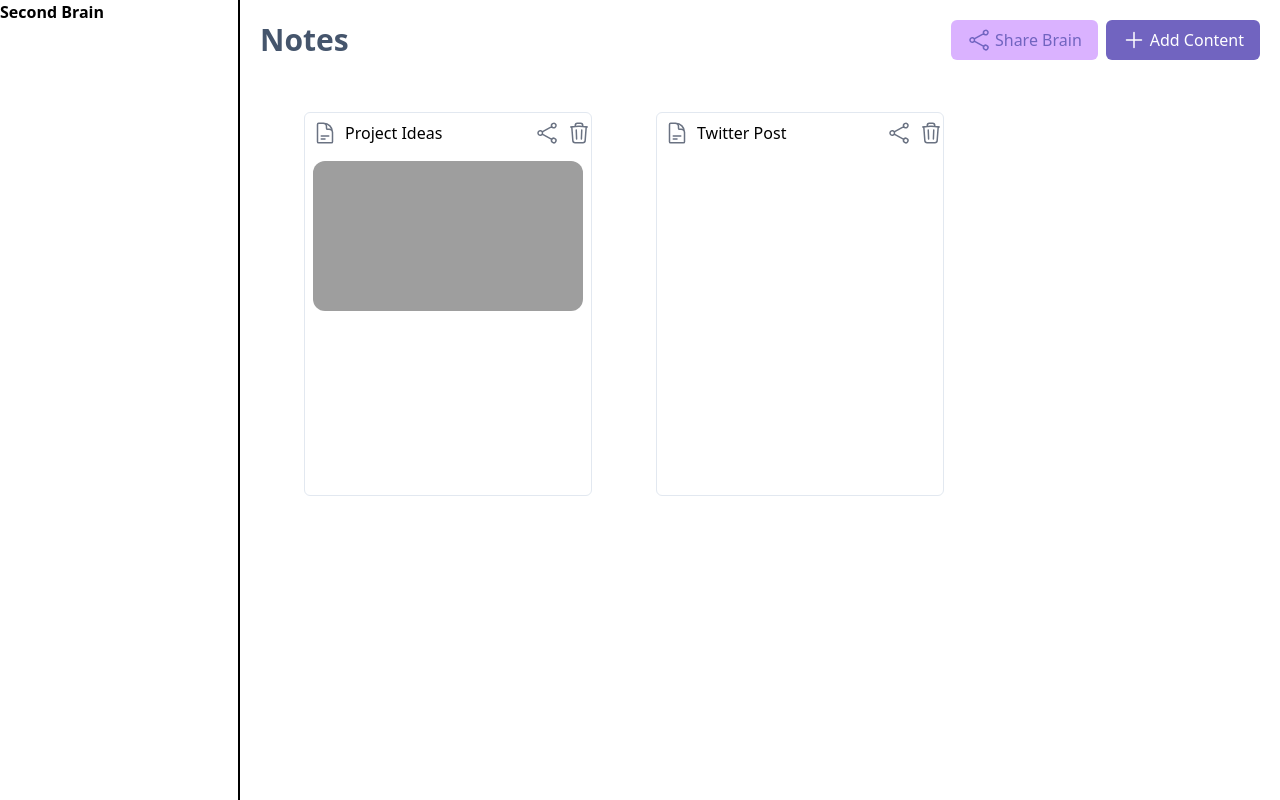
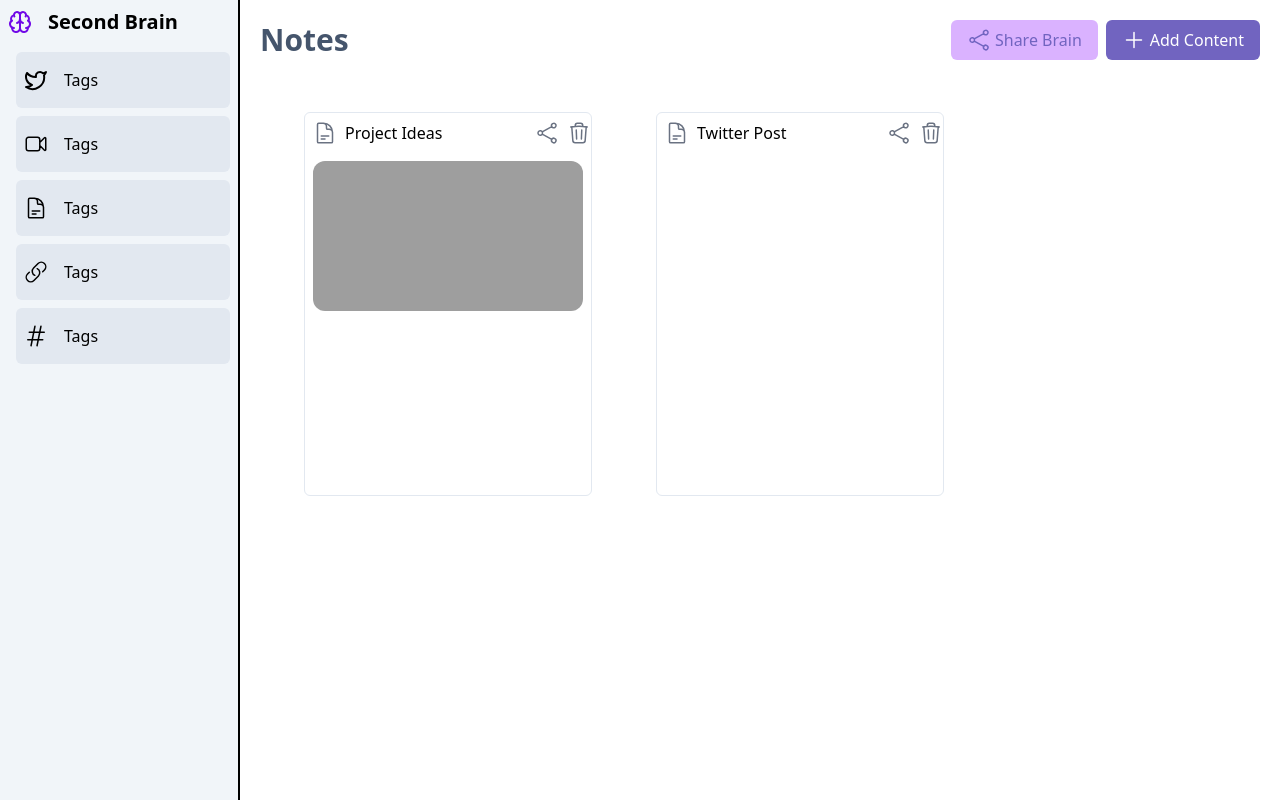
Before and after one commit to KartikeyPal/secondBrain, a React (Vite) app in the folder secondBrainFrontend/: page / in a window 1280 px wide. Built offline with nearby package versions, Linux system fonts and the light colour scheme; grey boxes are pictures that could not be loaded.

Commit message:
adding icons for sidebarButton and adding sidebar buttons

```diff
--- a/secondBrainFrontend/src/App.tsx
+++ b/secondBrainFrontend/src/App.tsx
@@ -6,7 +6,7 @@ import Card from './component/Card'
 import { PlusIcon } from './icons/PlusIcon'
 import { ShareIcon } from './icons/ShareIcon'
 import AddContentModal from './component/CreateContentModal'
-import Sidebar from './component/Sidebar'
+import Sidebar from './component/sidebar/Sidebar'
 function App() {
   const [modalOpen,setModalOpen] = useState(false)
 
--- a/secondBrainFrontend/src/component/Sidebar.tsx
+++ /dev/null
@@ -1,8 +0,0 @@
-export default function Sidebar(){
-
-    return <div className="h-screen bg-white border-r-2 w-60 position-fixed">
-        <div>
-            <h1 className="font-bold ">Second Brain</h1>
-        </div>
-    </div>
-}
--- /dev/null
+++ b/secondBrainFrontend/src/component/sidebar/Sidebar.tsx
@@ -0,0 +1,24 @@
+import BrainIcon from "../../icons/BrainIcon";
+import { DocumentIcon } from "../../icons/DocumentIcon";
+import LinkIcon from "../../icons/LinkIcon";
+import TagIcon from "../../icons/TagIcons";
+import TwitterIcon from "../../icons/TwitterIcons";
+import VideoIcon from "../../icons/VideoIcon";
+import SidebarButton from "./SidebarButton";
+
+export default function Sidebar(){
+    return <div className="h-screen bg-slate-100 border-r-2 w-60 position-fixed">
+        <div className="flex gap-x-4 items-center p-2">
+            <div className="text-violet-700 "><BrainIcon/></div>
+            <h1 className="font-bold text-xl">Second Brain</h1>
+        </div>
+        <div className="p-3 translate-x-1 space-y-3  ">
+            {/* all button here */}
+            <SidebarButton icon={<TwitterIcon/>} text="Twitter"/>
+            <SidebarButton icon={<VideoIcon/>} text="Vidos"/>
+            <SidebarButton icon={<DocumentIcon/>} text="Documents"/>
+            <SidebarButton icon={<LinkIcon/>} text="Links"/>
+            <SidebarButton icon={<TagIcon/>} text="Tags"/>
+        </div>
+    </div>
+}
--- /dev/null
+++ b/secondBrainFrontend/src/component/sidebar/SidebarButton.tsx
@@ -0,0 +1,26 @@
+import type { ReactElement } from "react"
+
+
+interface Style {
+    button: string,
+}
+
+const buttonStyle: Style={
+    button: "flex gap-x-4 hover:cursor-pointer  p-2 -mt-1 py-4 bg-slate-200 rounded-md hover:scale-95 ease-in transition-all duration-100 hover:animate-pulse hover:bg-slate-400"
+}
+
+interface sideBarButtonProps{
+    icon: ReactElement,
+    text: string
+}
+
+const SidebarButton = (props: sideBarButtonProps) => {
+  return (
+    <div className={buttonStyle.button}>
+        {props.icon}
+        <h2>Tags</h2>
+    </div>
+  )
+}
+
+export default SidebarButton
--- /dev/null
+++ b/secondBrainFrontend/src/icons/BrainIcon.tsx
@@ -0,0 +1,4 @@
+export default function BrainIcon(){
+
+    return <svg xmlns="http://www.w3.org/2000/svg" width="24" height="24" viewBox="0 0 24 24" fill="none" stroke="currentColor" stroke-width="2" stroke-linecap="round" stroke-linejoin="round" className="lucide lucide-brain-icon lucide-brain"><path d="M12 18V5"/><path d="M15 13a4.17 4.17 0 0 1-3-4 4.17 4.17 0 0 1-3 4"/><path d="M17.598 6.5A3 3 0 1 0 12 5a3 3 0 1 0-5.598 1.5"/><path d="M17.997 5.125a4 4 0 0 1 2.526 5.77"/><path d="M18 18a4 4 0 0 0 2-7.464"/><path d="M19.967 17.483A4 4 0 1 1 12 18a4 4 0 1 1-7.967-.517"/><path d="M6 18a4 4 0 0 1-2-7.464"/><path d="M6.003 5.125a4 4 0 0 0-2.526 5.77"/></svg>
+}
--- /dev/null
+++ b/secondBrainFrontend/src/icons/LinkIcon.tsx
@@ -0,0 +1,8 @@
+export default function LinkIcon(){
+
+    return <svg xmlns="http://www.w3.org/2000/svg" fill="none" viewBox="0 0 24 24" stroke-width="1.5" stroke="currentColor" className="size-6">
+    <path stroke-linecap="round" stroke-linejoin="round" d="M13.19 8.688a4.5 4.5 0 0 1 1.242 7.244l-4.5 4.5a4.5 4.5 0 0 1-6.364-6.364l1.757-1.757m13.35-.622 1.757-1.757a4.5 4.5 0 0 0-6.364-6.364l-4.5 4.5a4.5 4.5 0 0 0 1.242 7.244" />
+  </svg>
+
+
+}
--- /dev/null
+++ b/secondBrainFrontend/src/icons/TagIcons.tsx
@@ -0,0 +1,7 @@
+export default function TagIcon(){
+
+    return <svg xmlns="http://www.w3.org/2000/svg" fill="none" viewBox="0 0 24 24" stroke-width="1.5" stroke="currentColor" className="size-6">
+    <path stroke-linecap="round" stroke-linejoin="round" d="M5.25 8.25h15m-16.5 7.5h15m-1.8-13.5-3.9 19.5m-2.1-19.5-3.9 19.5" />
+  </svg>
+
+}
--- /dev/null
+++ b/secondBrainFrontend/src/icons/TwitterIcons.tsx
@@ -0,0 +1,4 @@
+export default function TwitterIcon(){
+
+    return <svg xmlns="http://www.w3.org/2000/svg" width="24" height="24" viewBox="0 0 24 24" fill="none" stroke="currentColor" stroke-width="2" stroke-linecap="round" stroke-linejoin="round" className="lucide lucide-twitter-icon lucide-twitter"><path d="M22 4s-.7 2.1-2 3.4c1.6 10-9.4 17.3-18 11.6 2.2.1 4.4-.6 6-2C3 15.5.5 9.6 3 5c2.2 2.6 5.6 4.1 9 4-.9-4.2 4-6.6 7-3.8 1.1 0 3-1.2 3-1.2z"/></svg>
+}
--- /dev/null
+++ b/secondBrainFrontend/src/icons/VideoIcon.tsx
@@ -0,0 +1,7 @@
+export default function VideoIcon(){
+
+    return <svg xmlns="http://www.w3.org/2000/svg" fill="none" viewBox="0 0 24 24" stroke-width="1.5" stroke="currentColor" className="size-6"><path stroke-linecap="round" stroke-linejoin="round" d="m15.75 10.5 4.72-4.72a.75.75 0 0 1 1.28.53v11.38a.75.75 0 0 1-1.28.53l-4.72-4.72M4.5 18.75h9a2.25 2.25 0 0 0 2.25-2.25v-9a2.25 2.25 0 0 0-2.25-2.25h-9A2.25 2.25 0 0 0 2.25 7.5v9a2.25 2.25 0 0 0 2.25 2.25Z" />
+  </svg>
+
+
+}
```
